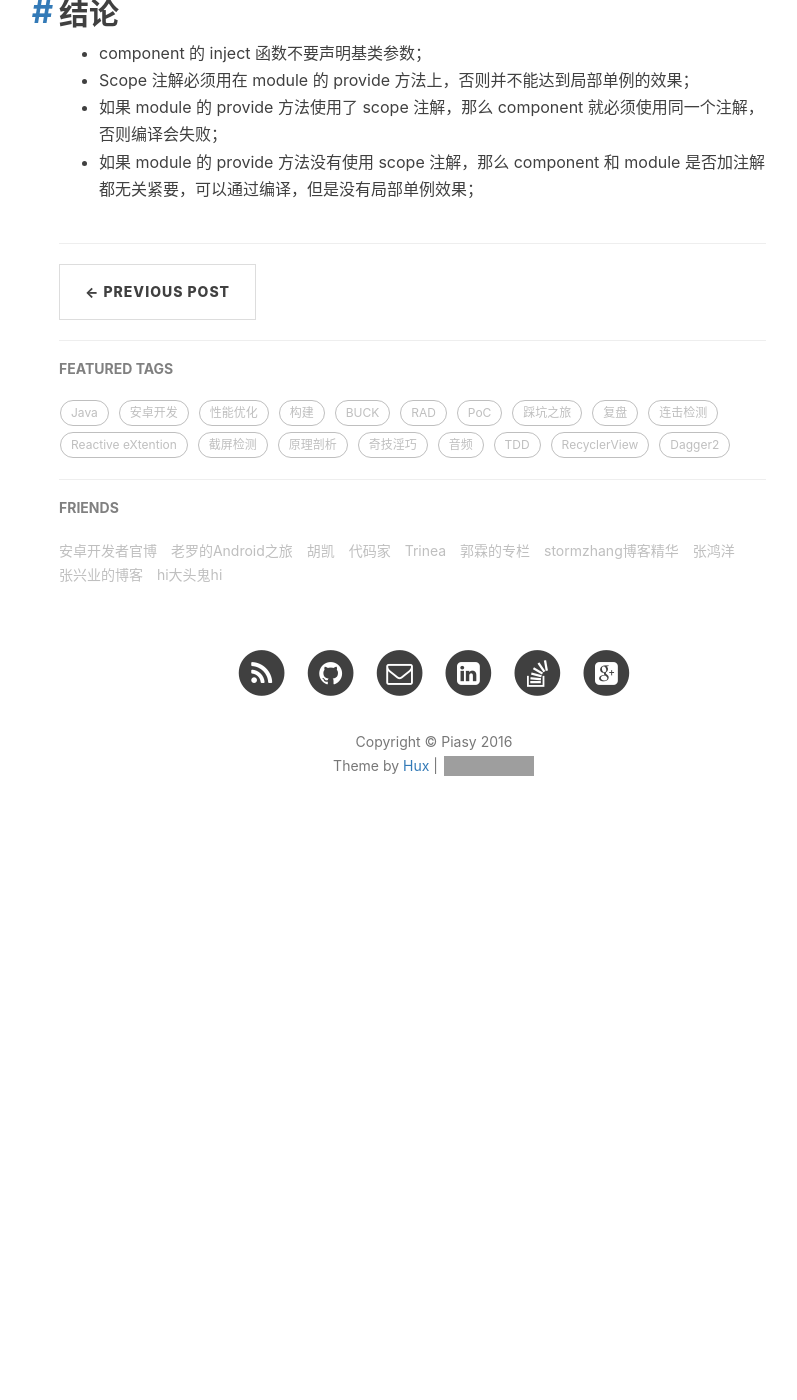
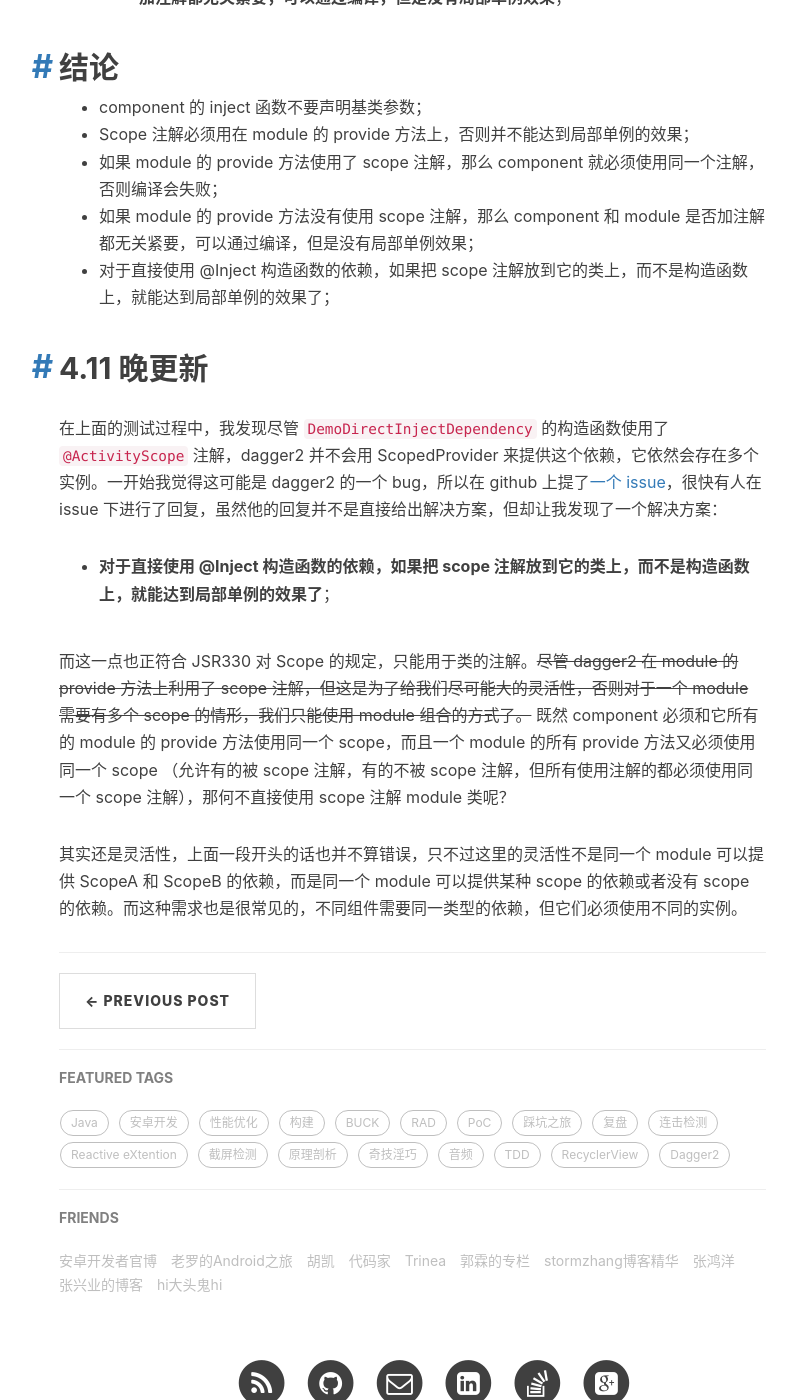
Before and after one commit to anzhidabai/Piasy.github.io, a Jekyll site: the page built from _posts/2016-04-11-Dagger2-Scope-Instance.md, in a window 1280 px wide and 1400 px high, scrolled down 5854 px. Shown: the whole window, without its empty margins (206-1003 px from the left). Built offline with Jekyll 4.4.1, drawn with Linux system fonts in a browser that asks for light colours; comment, search, counter and statistics services are not loaded; before the commit the page ends 6724 px from its top, so only the background shows below that; some of the changed text lies outside the part shown; grey boxes are pictures that could not be loaded.

Commit message:
Update Dagger2 Scope instance test

```diff
--- a/_posts/2016-04-11-Dagger2-Scope-Instance.md
+++ b/_posts/2016-04-11-Dagger2-Scope-Instance.md
@@ -14,6 +14,7 @@ tags:
 + Scope 注解必须用在 module 的 provide 方法上，否则并不能达到局部单例的效果；
 + 如果 module 的 provide 方法使用了 scope 注解，那么 component 就必须使用同一个注解，否则编译会失败；
 + 如果 module 的 provide 方法没有使用 scope 注解，那么 component 和 module 是否加注解都无关紧要，可以通过编译，但是没有局部单例效果；
++ 对于直接使用 @Inject 构造函数的依赖，如果把 scope 注解放到它的类上，而不是构造函数上，就能达到局部单例的效果了；
 
 ## 废话不说
 测试准备过程很简单，不说废话，直接上代码，然后分析 apt 生成的代码，再看 log 结果。
@@ -182,3 +183,13 @@ dagger2 对父子类的支持还有一个小坑（称之为注意事项更恰当
 + Scope 注解必须用在 module 的 provide 方法上，否则并不能达到局部单例的效果；
 + 如果 module 的 provide 方法使用了 scope 注解，那么 component 就必须使用同一个注解，否则编译会失败；
 + 如果 module 的 provide 方法没有使用 scope 注解，那么 component 和 module 是否加注解都无关紧要，可以通过编译，但是没有局部单例效果；
++ 对于直接使用 @Inject 构造函数的依赖，如果把 scope 注解放到它的类上，而不是构造函数上，就能达到局部单例的效果了；
+
+## 4.11 晚更新
+在上面的测试过程中，我发现尽管 `DemoDirectInjectDependency` 的构造函数使用了 `@ActivityScope` 注解，dagger2 并不会用 ScopedProvider 来提供这个依赖，它依然会存在多个实例。一开始我觉得这可能是 dagger2 的一个 bug，所以在 github 上提了[一个 issue](https://github.com/google/dagger/issues/358){:target="_blank"}，很快有人在 issue 下进行了回复，虽然他的回复并不是直接给出解决方案，但却让我发现了一个解决方案：
+
++ **对于直接使用 @Inject 构造函数的依赖，如果把 scope 注解放到它的类上，而不是构造函数上，就能达到局部单例的效果了**；
+
+而这一点也正符合 JSR330 对 Scope 的规定，只能用于类的注解。~~尽管 dagger2 在 module 的 provide 方法上利用了 scope 注解，但这是为了给我们尽可能大的灵活性，否则对于一个 module 需要有多个 scope 的情形，我们只能使用 module 组合的方式了。~~ 既然 component 必须和它所有的 module 的 provide 方法使用同一个 scope，而且一个 module 的所有 provide 方法又必须使用同一个 scope （允许有的被 scope 注解，有的不被 scope 注解，但所有使用注解的都必须使用同一个 scope 注解），那何不直接使用 scope 注解 module 类呢？
+
+其实还是灵活性，上面一段开头的话也并不算错误，只不过这里的灵活性不是同一个 module 可以提供 ScopeA 和 ScopeB 的依赖，而是同一个 module 可以提供某种 scope 的依赖或者没有 scope 的依赖。而这种需求也是很常见的，不同组件需要同一类型的依赖，但它们必须使用不同的实例。
```
